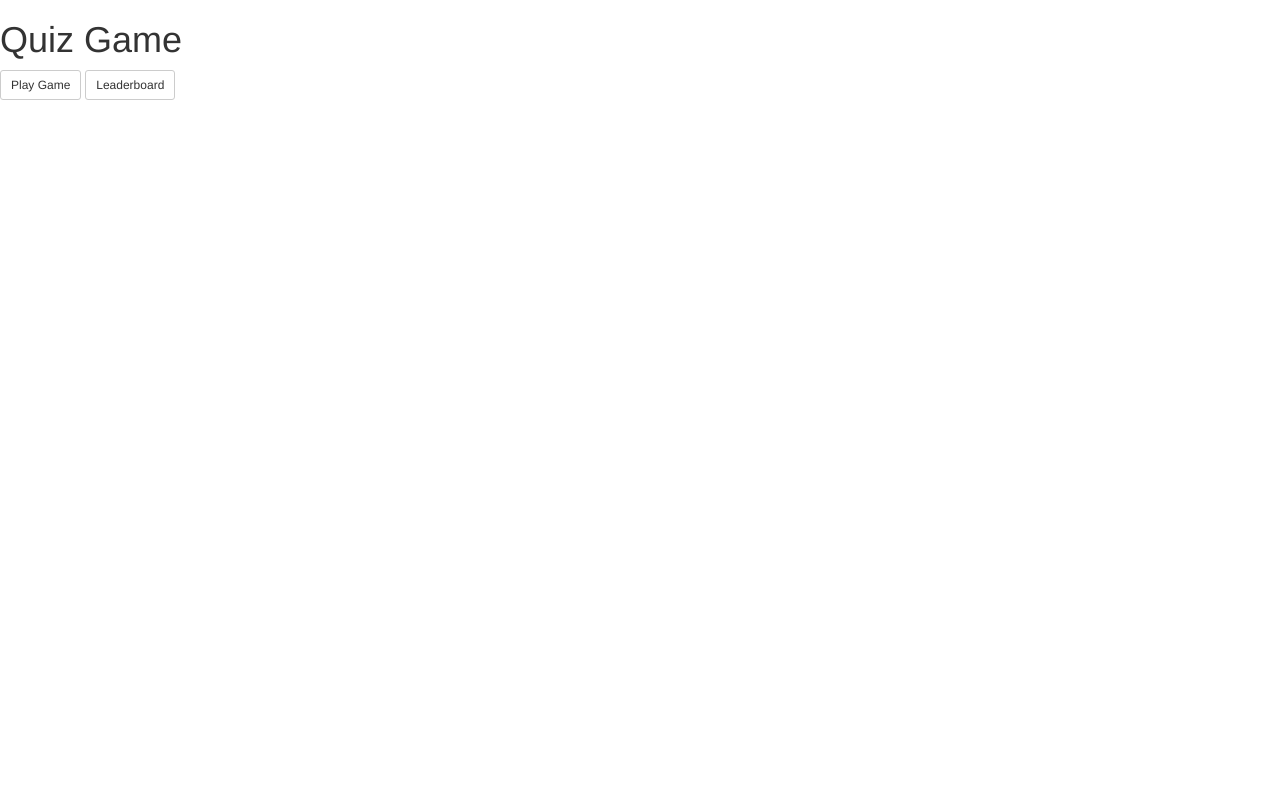
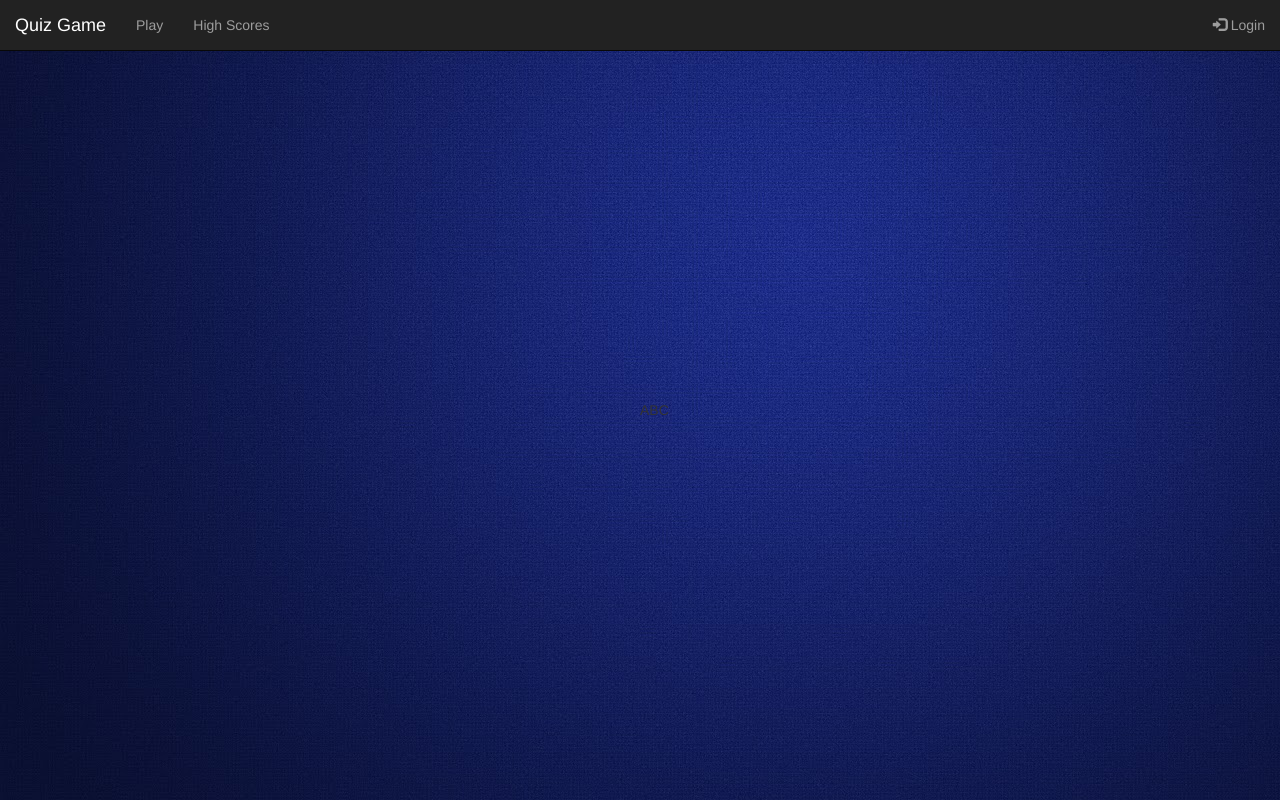
Before and after one commit to sukrutrao/Quiz-Game, a website: page public/index.html in a window 1280 px wide. Drawn offline with nearby package versions, Linux system fonts and the light colour scheme.

Commit message:
Added navbar and background for home page

```diff
--- a/public/index.html
+++ b/public/index.html
@@ -7,10 +7,35 @@
         <meta name="viewport" content="width=device-width, initial-scale=1">
         <link rel="stylesheet" href="http://maxcdn.bootstrapcdn.com/bootstrap/3.3.6/css/bootstrap.min.css">
         <script src="firstpagescript.js"></script>
+        <style>
+          body{
+            background-image: url(/Images/bluebackground.jpg);
+          }
+          #nameandoptions{
+          position: fixed;
+          top: 50%;
+          left: 50%;
+          }
+        </style>
     </head>
     <body>
-        <div><h1>Quiz Game</h1></div>
+      <nav class="navbar navbar-inverse navbar-fixed-top">
+        <div class="container-fluid">
+          <div class="navbar-header">
+            <a class="navbar-brand" href="index.html">Quiz Game</a>
+          </div>
+          <ul class="nav navbar-nav">
+            <li><a href="playgame.html">Play</a></li>
+            <li><a href="leaderboard.html">High Scores</a></li>
+          </ul>
+          <ul class="nav navbar-nav navbar-right">
+            <li><a href="#"><span class="glyphicon glyphicon-log-in"></span> Login  </a></li>
+          </ul>
+        </div>
+      </nav>
+      <div id="nameandoptions">ABC</div>
+      <!--  <div><h1>Quiz Game</h1></div>
         <div id="playgame" class="btn btn-default btn-sm ">Play Game</div>
-        <div id="leaderboard" class="btn btn-default btn-sm ">Leaderboard</div>
+        <div id="leaderboard" class="btn btn-default btn-sm ">Leaderboard</div>-->
     </body>
 </html>
```
Also changed, not shown: public/Images/bluebackground.jpg (added).
